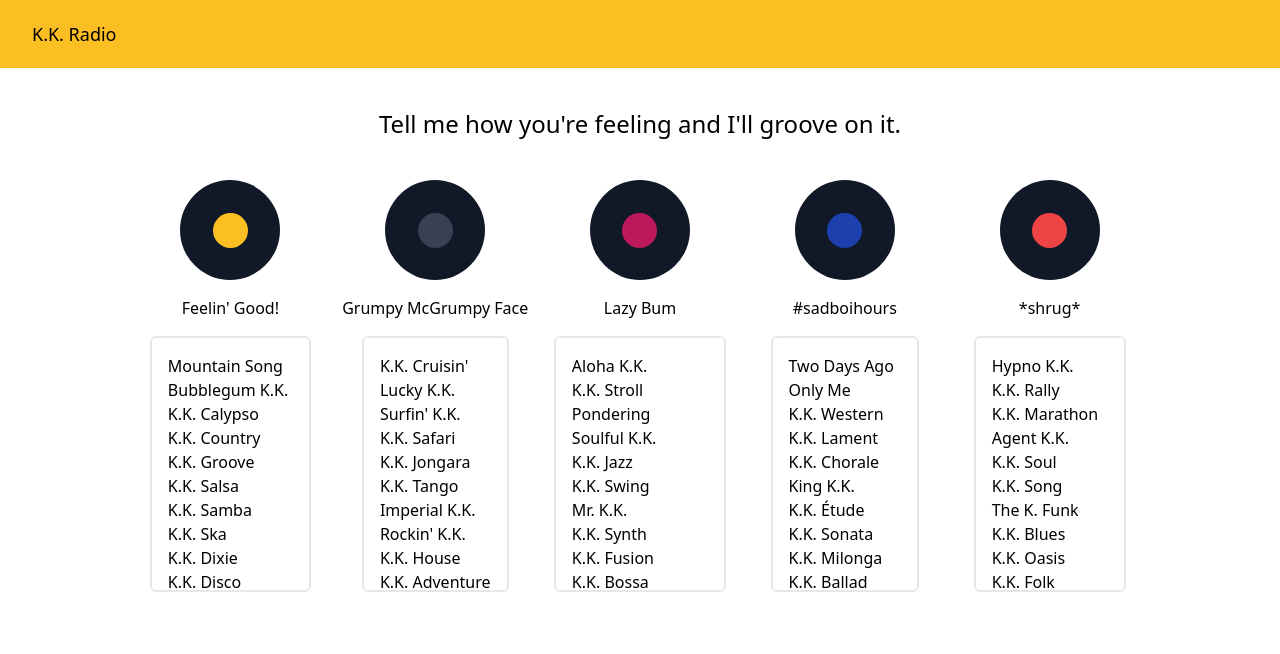
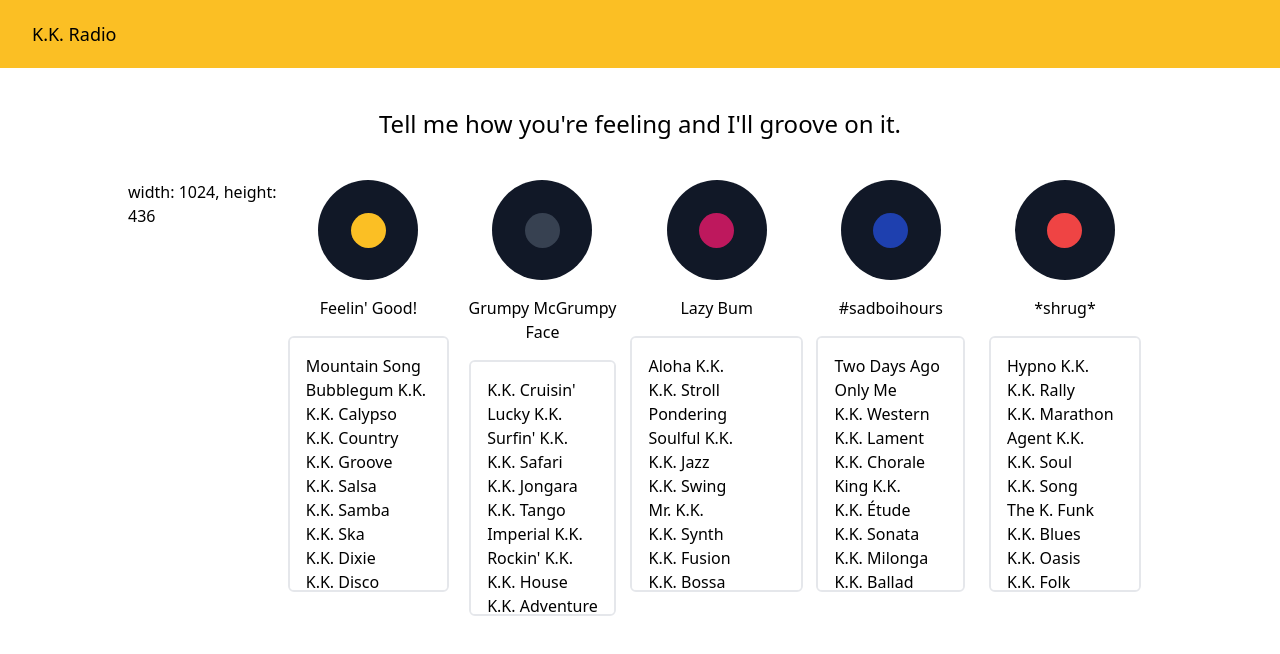
Before and after one commit to geraldiner/kk-radio, a React (Create React App) app in the folder client/: page / in a window 1280 px wide. Shown: the top 654 px of the page. Built offline with nearby package versions, Linux system fonts and the light colour scheme.

Commit message:
figured out how to use useRef hook in react

```diff
--- a/client/package.json
+++ b/client/package.json
@@ -3,10 +3,12 @@
   "version": "0.1.0",
   "private": true,
   "dependencies": {
+    "@apollo/client": "^3.4.9",
     "@craco/craco": "^6.2.0",
     "@testing-library/jest-dom": "^5.14.1",
     "@testing-library/react": "^11.2.7",
     "@testing-library/user-event": "^12.8.3",
+    "graphql": "^15.5.1",
     "react": "^17.0.2",
     "react-dom": "^17.0.2",
     "react-scripts": "4.0.3",
--- a/client/src/App.js
+++ b/client/src/App.js
@@ -1,7 +1,6 @@
 import React from "react";
-import { MOODS } from "./components/constants/records";
-import Record from "./components/Record";
-import SongList from "./components/SongList";
+
+import Slider from "./components/Slider";
 
 function App() {
 	return (
@@ -17,15 +16,7 @@ function App() {
 				<h3 className="text-2xl text-center">Tell me how you're feeling and I'll groove on it.</h3>
 			</div>
 			{/* Carousel */}
-			<div class="flex justify-center w-4/5 mx-auto mt-10">
-				{MOODS.map((m, i) => {
-					return (
-						<>
-							<Record key={i} name={m.name} color={m.color} />
-						</>
-					);
-				})}
-			</div>
+			<Slider />
 		</>
 	);
 }
--- /dev/null
+++ b/client/src/components/AudioPlayer.js
@@ -0,0 +1,7 @@
+import React, { useState, useEffect, useRef } from "react";
+
+const AudioPlayer = () => {
+	return <div></div>;
+};
+
+export default AudioPlayer;
--- /dev/null
+++ b/client/src/components/Slider.js
@@ -0,0 +1,34 @@
+import React, { useState, useEffect, useRef } from "react";
+import { MOODS } from "./constants/records";
+import Record from "./Record";
+import SongList from "./SongList";
+
+const Slider = () => {
+	const sliderRef = useRef(null);
+	const [dimensions, setDimensions] = useState({});
+
+	useEffect(() => {
+		if (sliderRef.current) {
+			setDimensions({
+				width: sliderRef.current.offsetWidth,
+				height: sliderRef.current.offsetHeight,
+			});
+		}
+	}, [sliderRef]);
+	return (
+		<div class="Slider flex justify-center w-4/5 mx-auto mt-10" ref={sliderRef}>
+			<h1>
+				width: {dimensions.width}, height: {dimensions.height}
+			</h1>
+			{MOODS.map((m, i) => {
+				return (
+					<>
+						<Record key={i} name={m.name} color={m.color} />
+					</>
+				);
+			})}
+		</div>
+	);
+};
+
+export default Slider;
--- a/client/src/index.js
+++ b/client/src/index.js
@@ -1,12 +1,23 @@
 import React from "react";
 import ReactDOM from "react-dom";
+import { ApolloProvider, ApolloClient, InMemoryCache } from "@apollo/client";
+
 import App from "./App";
 import "./assets/css/tailwind.css";
 import "./assets/css/styles.css";
 
+const url = process.env.NODE_ENV !== "production" ? "http://localhost:4000" : "kk-radio.herokuapp.com";
+
+const client = new ApolloClient({
+	uri: url,
+	cache: new InMemoryCache(),
+});
+
 ReactDOM.render(
 	<React.StrictMode>
-		<App />
+		<ApolloProvider client={client}>
+			<App />
+		</ApolloProvider>
 	</React.StrictMode>,
 	document.getElementById("root"),
 );
```
Also changed, not shown: 1 other file (tests, documents, lock files or other folders).
